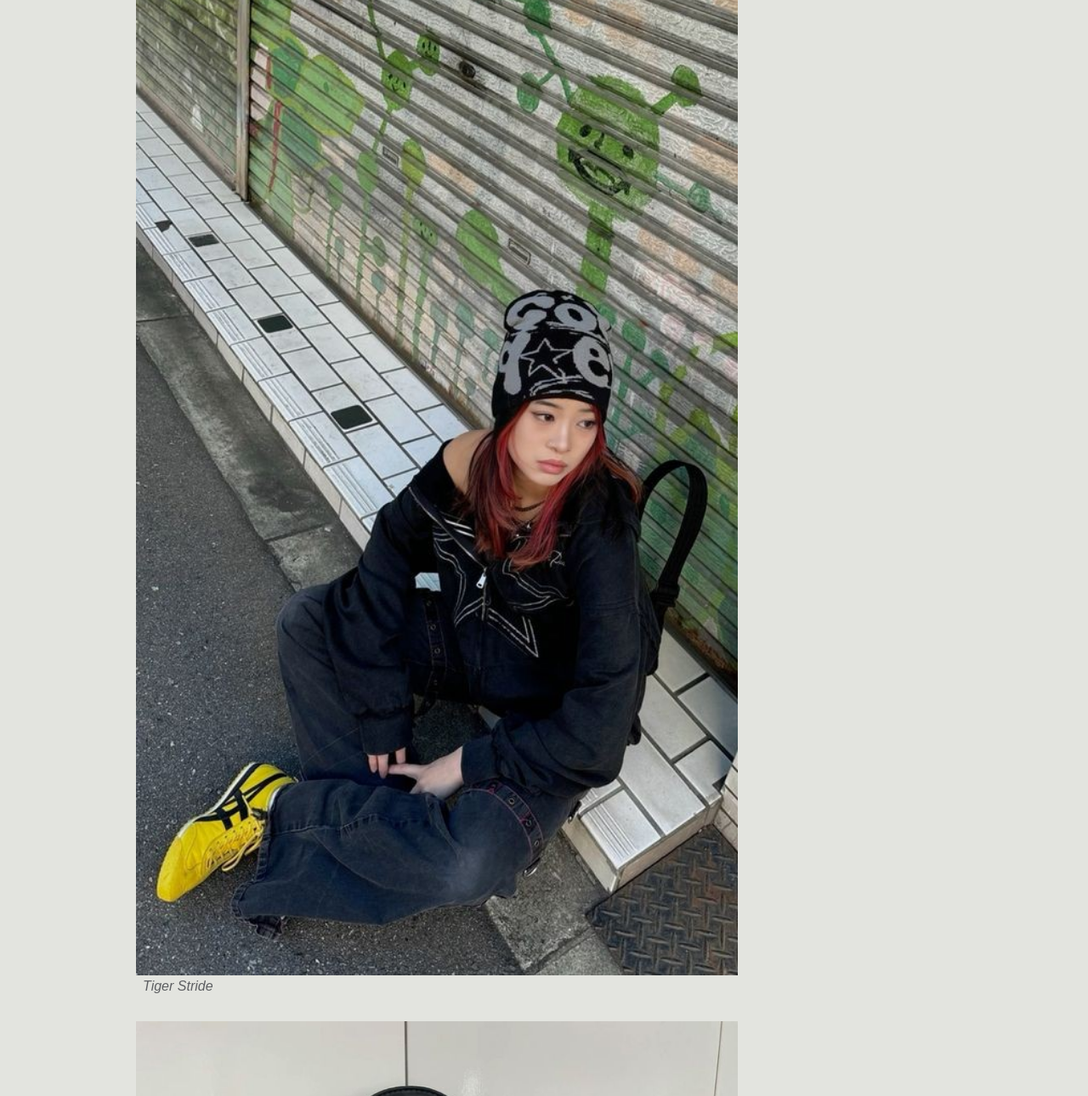
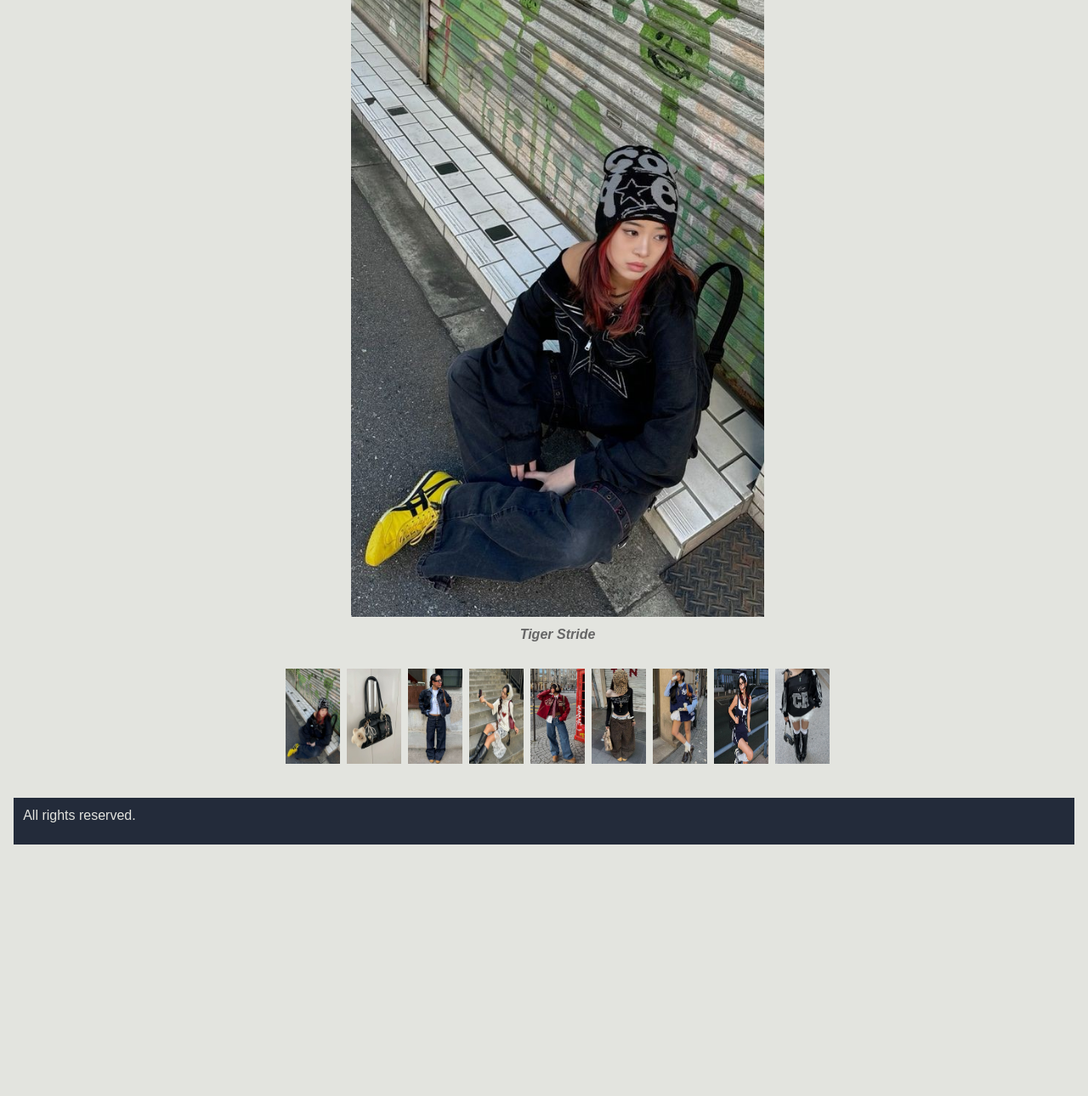
Before and after one commit to nicolecung/nicolecung.github.io, a plain HTML site: page grc339/digital-magazine/photogallery.html in a window 1280 px wide. Shown: the part 303-1593 px from the top of the page at 85% size. After the commit the page ends 1297 px from the top, so only its background shows below. Drawn offline with Linux system fonts and the light colour scheme; a web font is replaced by a local one.

Commit message:
Update photogallery.html

```diff
--- a/grc339/digital-magazine/photogallery.html
+++ b/grc339/digital-magazine/photogallery.html
@@ -5,7 +5,6 @@
 		<meta name="viewport" content="width=device-width, initial-scale=1" />
 		<!-- You need this to proper scale in actual mobile devices.-->
 		<link rel="stylesheet" href="style.css" />
-		<link rel="stylesheet" href="https://use.typekit.net/ntq7gfe.css" />
 		<link rel="stylesheet" href="https://use.typekit.net/ntq7gfe.css" />
 		<title>88 Avenue</title>
 
@@ -15,7 +14,7 @@
 	</head>
 
 	<body>
-		<div class="container">
+		<div class="home-container">
 			<header>
 				<a href="index.html">
 					<h1><img src="logo.png" alt="88 Avenue Logo" class="logo" /></h1>
@@ -27,18 +26,23 @@
 						<li><a href="#">Essentials</a></li>
 						<li><a href="#">Inspo</a></li>
 						<li><a href="#">About Us</a></li>
-						<li><a href="newsletter.html">Subscribe</a></li>
+						<li><a href="newsletter.html">Newsletter</a></li>
 					</ul>
 				</nav>
 			</header>
 
-			<main class="photo-gallery">
-				<h2>Streetwear Highlights</h2>
-				<figure>
-					<img src="">
-				</figure>
+			<div class="photogallery">
+				<input id="photo1" type="radio" name="carousel" checked="checked" />
+				<input id="photo2" type="radio" name="carousel" />
+				<input id="photo3" type="radio" name="carousel" />
+				<input id="photo4" type="radio" name="carousel" />
+				<input id="photo5" type="radio" name="carousel" />
+				<input id="photo6" type="radio" name="carousel" />
+				<input id="photo7" type="radio" name="carousel" />
+				<input id="photo8" type="radio" name="carousel" />
+				<input id="photo9" type="radio" name="carousel" />
 
-				<div class="gallery-grid">
+				<main class="gallery">
 					<figure>
 						<img src="OnitsukaTiger2.jpg" alt="Onitsuka Tiger sneakers." />
 						<figcaption>Tiger Stride</figcaption>
@@ -75,17 +79,54 @@
 					</figure>
 
 					<figure>
-							<img src="Photogallery4.jpg" alt="Girl in navy dress, knee-high socks, and headband" />
-							<figcaption>Sporty Chic</figcaption>
+						<img src="Photogallery4.jpg" alt="Girl in navy dress, knee-high socks, and headband" />
+						<figcaption>Sporty Chic</figcaption>
 					</figure>
 
 					<figure>
 						<img src="Photogallery2.jpg" alt="Girl in off-shoulder top, lace shorts, and knee-high boots" />
 						<figcaption>Jersey girl, redefined</figcaption>
 					</figure>
+				</main>
 
-				</div>
-			</main>
+				<nav class="carousel">
+					<label for="photo1">
+						<img src="OnitsukaTiger2.jpg" alt="" />
+					</label>
+
+					<label for="photo2">
+						<img src="BagCharm.jpg" alt="" />
+					</label>
+
+					<label for="photo3">
+						<img src="Raw Denim.jpg" alt="" />
+					</label>
+
+					<label for="photo4">
+						<img src="Lace.jpg" alt="" />
+					</label>
+
+					<label for="photo5">
+						<img src="Trending.jpg" alt="" />
+					</label>
+
+					<label for="photo6">
+						<img src="Cheetah Print.jpg" alt="" />
+					</label>
+
+					<label for="photo7">
+						<img src="Photogallery1.jpg" alt="" />
+					</label>
+
+					<label for="photo8">
+						<img src="Photogallery4.jpg" alt="" />
+					</label>
+
+					<label for="photo9">
+						<img src="Photogallery2.jpg" alt="" />
+					</label>
+				</nav>
+			</div>
 
 			<footer>
 				<p>All rights reserved.</p>
```
